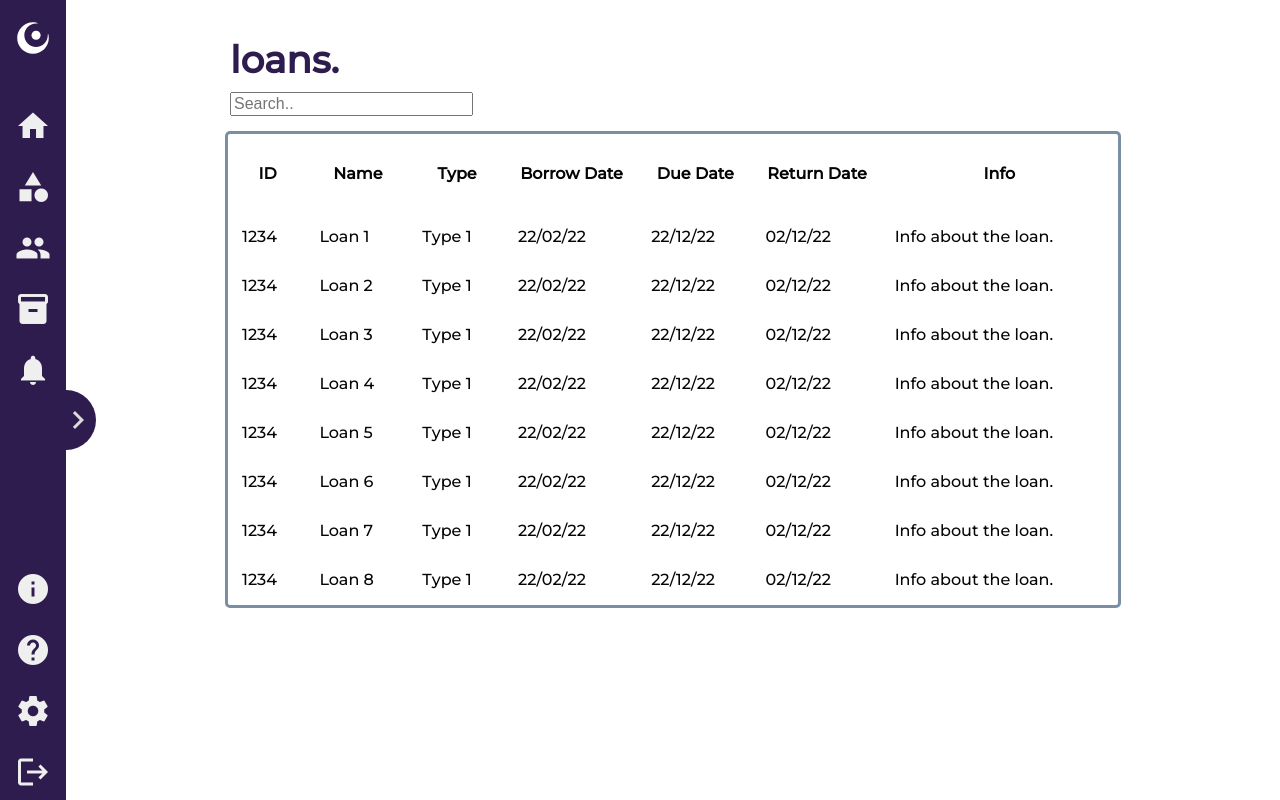
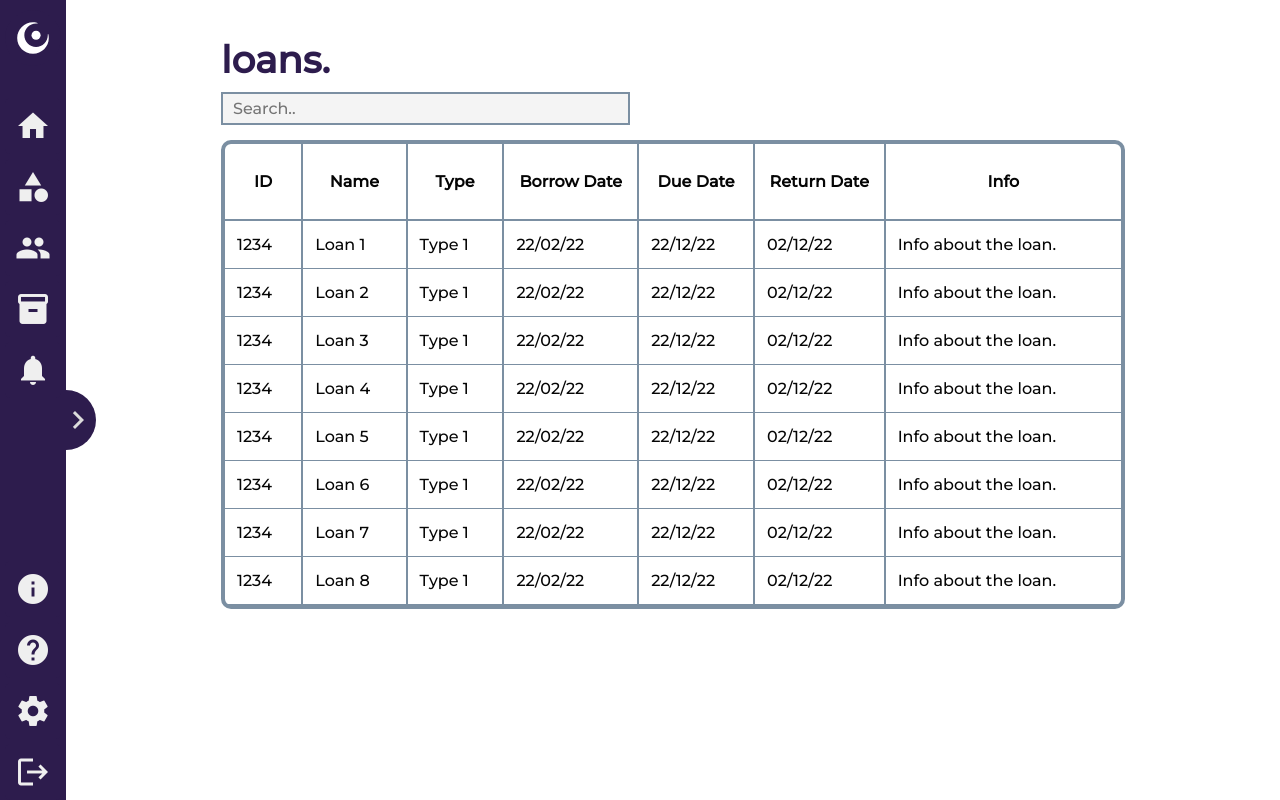
Before and after one commit to Appl3s-3/Aphelia-Front, a Vue app: page /loans in a window 1280 px wide. Built offline with nearby package versions, Linux system fonts and the light colour scheme.

Commit message:
loans page css stuff

```diff
--- a/src/views/Loans.vue
+++ b/src/views/Loans.vue
@@ -11,7 +11,8 @@ const selfStore = useSelf()
         <div class="loans-table-container">
             <h3 id="loans-title">loans.</h3>
             <input id="loans-search" type="text" placeholder="Search..">
-            <table class="loans-table">
+            <div id="loans-table-border-container">
+                <table class="loans-table">
                 <tr>
                     <th>ID</th>
                     <th>Name</th>
@@ -31,6 +32,7 @@ const selfStore = useSelf()
                     <td>Info about the loan.</td>
                 </tr>
             </table>
+            </div>
         </div>
     </div>
 </div>
@@ -63,15 +65,20 @@ const selfStore = useSelf()
     font-size: 28pt;
     font-weight: bold;
     color: var(--aph-purple);
-    padding-left: 25px;
     margin-bottom: 10px;
 }
 
 #loans-search {
-    padding-right: 30px;
-    margin-left: 25px;
+    padding-right: 200px;
     margin-bottom: 15px;
     font-size: 16px;
+    font-family: Montserrat;
+    padding-left: 10px;
+    padding-top: 5px;
+    padding-bottom: 5px;
+
+    border: 2px solid var(--aph-grey);
+    background-color: rgba(200, 200, 200, 0.2);
 }
 
 
@@ -126,26 +133,31 @@ const selfStore = useSelf()
     background-color: var(--aph-back1);
 }
 
-.loans-table {
-    width: 70vw; /* TODO: Change the width based off the number of item fields */
-    margin: 0 var(--table-horizontal-margin);
-
-    border: solid var(--aph-grey) 3px;
-    border-radius: 5px;
+#loans-table-border-container {
+    border: 4px solid var(--aph-grey);
+    border-radius: 10px;
 }
 
-th {
-    padding: var(--table-heading-vertical-padding) 0;
-
+.loans-table {
+    width: 70vw;
+    border-collapse: collapse;
 }
 
-td {
-    padding: var(--table-data-vertical-padding) var(--table-data-horizontal-padding);
-
+.loans-table th {
+    padding: var(--table-heading-vertical-padding) 0;
+    border-bottom: 0.15em solid var(--aph-grey);
 }
 
-li {
-    margin: 20px 50px;
-    border: solid red 1px;
+.loans-table th:not(:last-child) {
+    border-right: 0.15em solid var(--aph-grey);
+}
+
+.loans-table td {
+    padding: var(--table-data-vertical-padding) var(--table-data-horizontal-padding);
+    border-bottom: 0.1em solid var(--aph-grey);
+}
+
+.loans-table td:not(:last-child) {
+    border-right: 0.15em solid var(--aph-grey);
 }
 </style>
```
